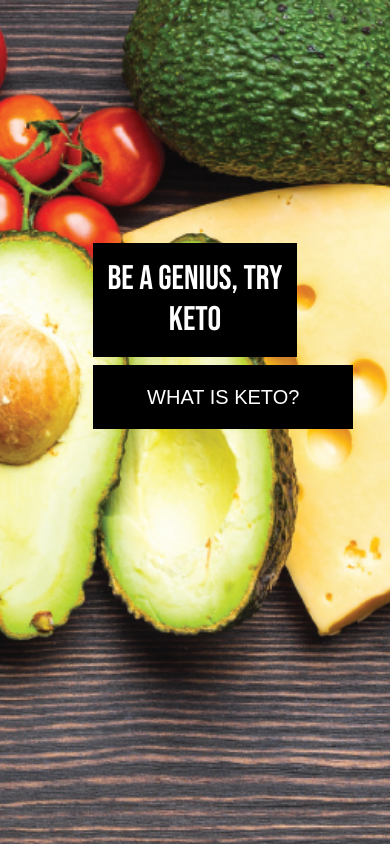
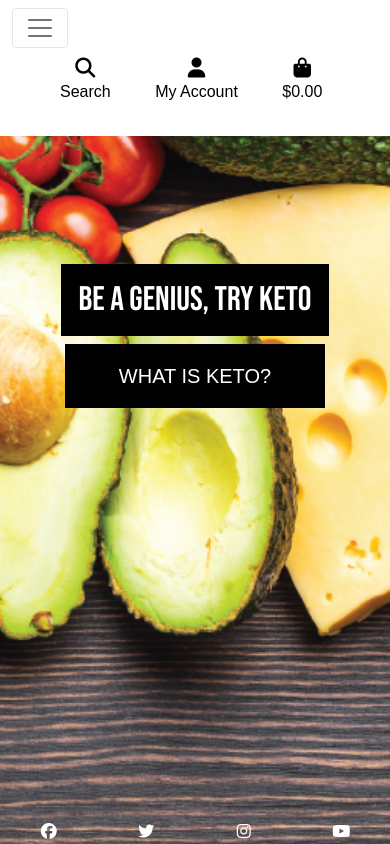
Before and after one commit to GreigBenton/milestone-project-4, a Django app: page / in a window 390 px wide. Run offline with Django 3.2, Linux system fonts and the light colour scheme; the visitor is signed in with stand-in values (Sample User, id 1); some libraries are stand-ins or nearby versions; some web fonts are replaced.

Commit message:
added main navigation and mobile header

```diff
--- a/home/templates/home/index.html
+++ b/home/templates/home/index.html
@@ -12,7 +12,7 @@
 {% block content %}
     <div class="container h-100">
         <div class="row h-100 my-auto">
-            <div class="col-7 col-md-6 mx-auto my-auto">
+            <div class="col-9 col-md-6 mx-auto my-auto">
                 <h1 class="display-4 logo-font text-center py-3">
                     Be a genius, try keto
                 </h1>
--- a/static/css/base.css
+++ b/static/css/base.css
@@ -24,6 +24,15 @@ body {
     font-family: 'Bebas Neue', cursive;
     background: black;
     color: white;
+}
+
+.nav-font {
+    text-transform: uppercase;
+    font-family: 'Bebas Neue', cursive;
+    font-size: 1.5rem;
+}
+.nav-font:hover {
+    text-decoration: underline;
 }
 
 .main-logo {
@@ -68,6 +77,14 @@ body {
     border: 1px solid black !important;
 }
 
+.social-link {
+    color: white;
+}
+
+.social-link:hover {
+    color: #555;
+}
+
 /* -------------------------------- Media Queries */
 
 /* Slightly larger container on xl screens */
--- a/templates/base.html
+++ b/templates/base.html
@@ -95,6 +95,15 @@
             </ul>
         </div>
       </div>
+      <div class="row bg-white">
+        <nav class="navbar navbar-expand-lg navbar-light w-100">
+          <button class="navbar-toggler" type="button" data-toggle="collapse" data-target="#main-nav" aria-controls="main-nav" aria-expanded="false" aria-label="Toggle navigation">
+              <span class="navbar-toggler-icon"></span>
+          </button>
+          {% include 'includes/mobile-top-header.html' %}
+          {% include 'includes/main-nav.html' %}
+      </nav>
+      </div>
     </header>
 
     {% if messages %}
@@ -107,6 +116,17 @@
     {% block content %}
     {% endblock %}
 
+    <footer>
+      <div class="container-fluid fixed-bottom">
+        <div class="row">
+          <div class="col-3 text-center"><a href="www.facebook.com"><i class="fab fa-facebook social-link"></i></a></div>
+          <div class="col-3 text-center"><a href="www.twitter.com"><i class="fab fa-twitter social-link"></i></a></div>
+          <div class="col-3 text-center"><a href="www.instagram.com"><i class="fab fa-instagram social-link"></i></a></div>
+          <div class="col-3 text-center"><a href="www.youtube.com"><i class="fab fa-youtube social-link"></i></a></div>
+        </div>
+      </div>
+    </footer>
+
     {% block postloadjs %}
     {% endblock %}
   </body>
--- /dev/null
+++ b/templates/includes/main-nav.html
@@ -0,0 +1,27 @@
+<div class="collapse navbar-collapse" id="main-nav">
+    <ul class="navbar-nav w-auto mx-auto">
+
+        <li class="nav-item dropdown">
+            <a class="nav-font font-weight-bold nav-link text-black mr-5" href="#" id="why-keto-link" data-toggle="dropdown" aria-haspopup="true" aria-expanded="false">
+                Why Keto?
+            </a>
+        </li>
+
+        <li class="nav-item dropdown">
+            <a class="nav-font font-weight-bold nav-link text-black mr-5" href="#" id="buy-keto-link" data-toggle="dropdown" aria-haspopup="true" aria-expanded="false">
+                Buy Keto
+            </a>
+            <div class="dropdown-menu border-0" aria-labelledby="all-products-link">
+                <a href="" class="dropdown-item">By Price</a>
+                <a href="" class="dropdown-item ">By Rating</a>
+                <a href="" class="dropdown-item ">By Category</a>
+            </div>
+        </li>
+
+        <li class="nav-item dropdown">
+            <a class="nav-font font-weight-bold nav-link text-black mr-5" href="#" id="need-help-link" aria-haspopup="true" aria-expanded="false">
+                Need Help?
+            </a>
+        </li>
+    </ul>
+</div>
--- /dev/null
+++ b/templates/includes/mobile-top-header.html
@@ -0,0 +1,58 @@
+<ul>
+    <li class="list-inline-item">
+      <a class="text-black nav-link d-block d-lg-none" href="#" id="mobile-search" data-toggle="dropdown" aria-haspopup="true" aria-expanded="false">
+          <div class="text-center">
+              <div><i class="fas fa-search fa-lg"></i></div>
+              <p class="my-0">Search</p>
+          </div>
+      </a>
+      <div class="dropdown-menu border-0 w-100 p-3 rounded-0 my-0" aria-labelledby="mobile-search">
+          <form class="form" method="GET" action="">
+              <div class="input-group w-100">
+                  <input class="form-control border border-black rounded-0" type="text" name="q" placeholder="Search our site">
+                  <div class="input-group-append">
+                      <button class="form-control form-control btn btn-black border border-black rounded-0" type="submit">
+                          <span class="icon">
+                              <i class="fas fa-search"></i>
+                          </span>
+                      </button>
+                  </div>
+              </div>
+          </form>
+      </div>
+  </li>
+  <li class="list-inline-item dropdown">
+      <a class="text-black nav-link d-block d-lg-none" href="#" id="user-options" data-toggle="dropdown" aria-haspopup="true" aria-expanded="false">
+          <div class="text-center">
+              <div><i class="fas fa-user fa-lg"></i></div>
+              <p class="my-0">My Account</p>
+          </div>
+      </a>
+      <div class="dropdown-menu border-0" aria-labelledby="user-options">
+          {% if request.user.is_authenticated %}
+              {% if request.user.is_superuser %}
+                  <a href="{% url 'account_logout' %}" class="dropdown-item">Product Management</a>
+              {% endif %}
+              <a href="" class="dropdown-item">My Profile</a>
+              <a href="{% url 'account_logout' %}" class="dropdown-item">Logout</a>
+          {% else %}
+              <a href="{% url 'account_signup' %}" class="dropdown-item">Register</a>
+              <a href="{% url 'account_login' %}" class="dropdown-item">Login</a>
+          {% endif %}
+      </div>
+  </li>
+  <li class="list-inline-item">
+      <a class="{% if grand_total %}text-primary font-weight-bold{% else %}text-black{% endif %} nav-link d-block d-lg-none" href="">
+          <div class="text-center">
+              <div><i class="fas fa-shopping-bag fa-lg"></i></div>
+              <p class="my-0">
+                  {% if grand_total %}
+                      ${{ grand_total|floatformat:2 }}
+                  {% else %}
+                      $0.00
+                  {% endif %}
+              </p>
+          </div>
+      </a>
+    </li>
+  </ul>
```
